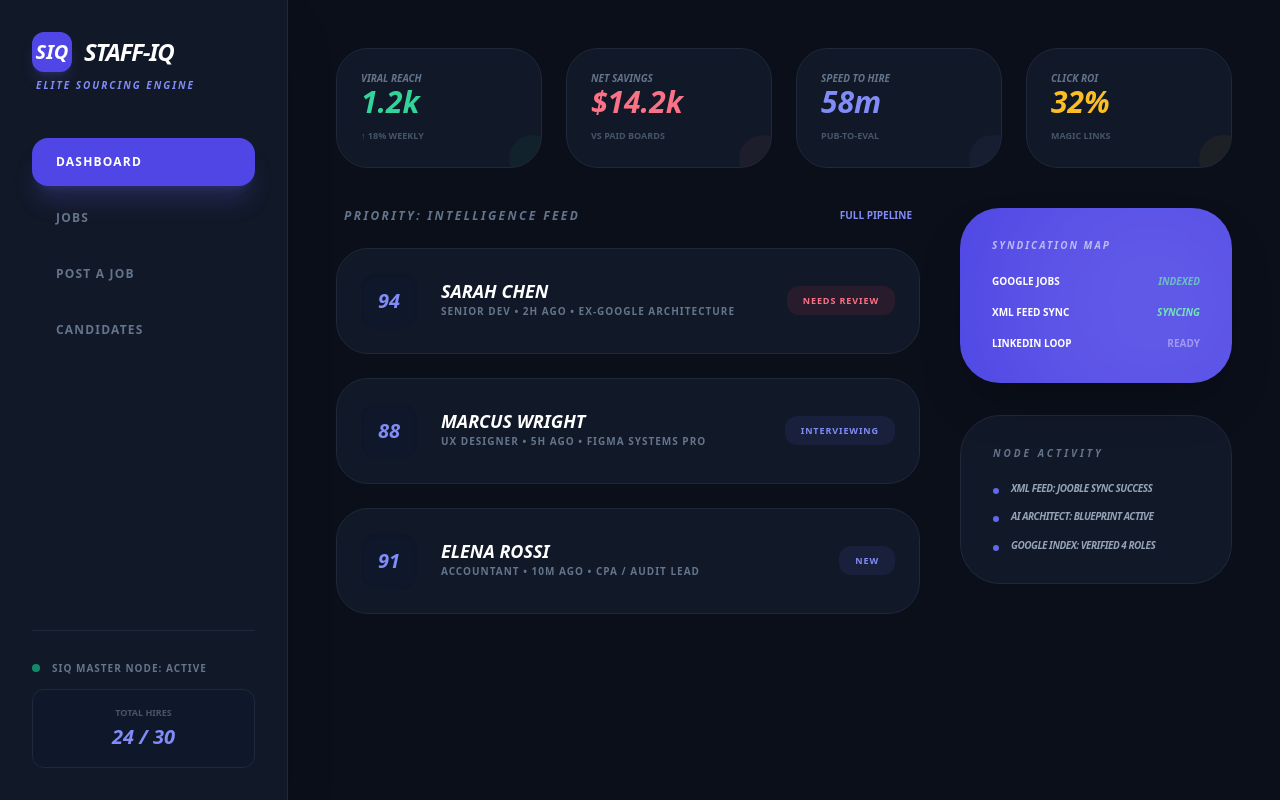
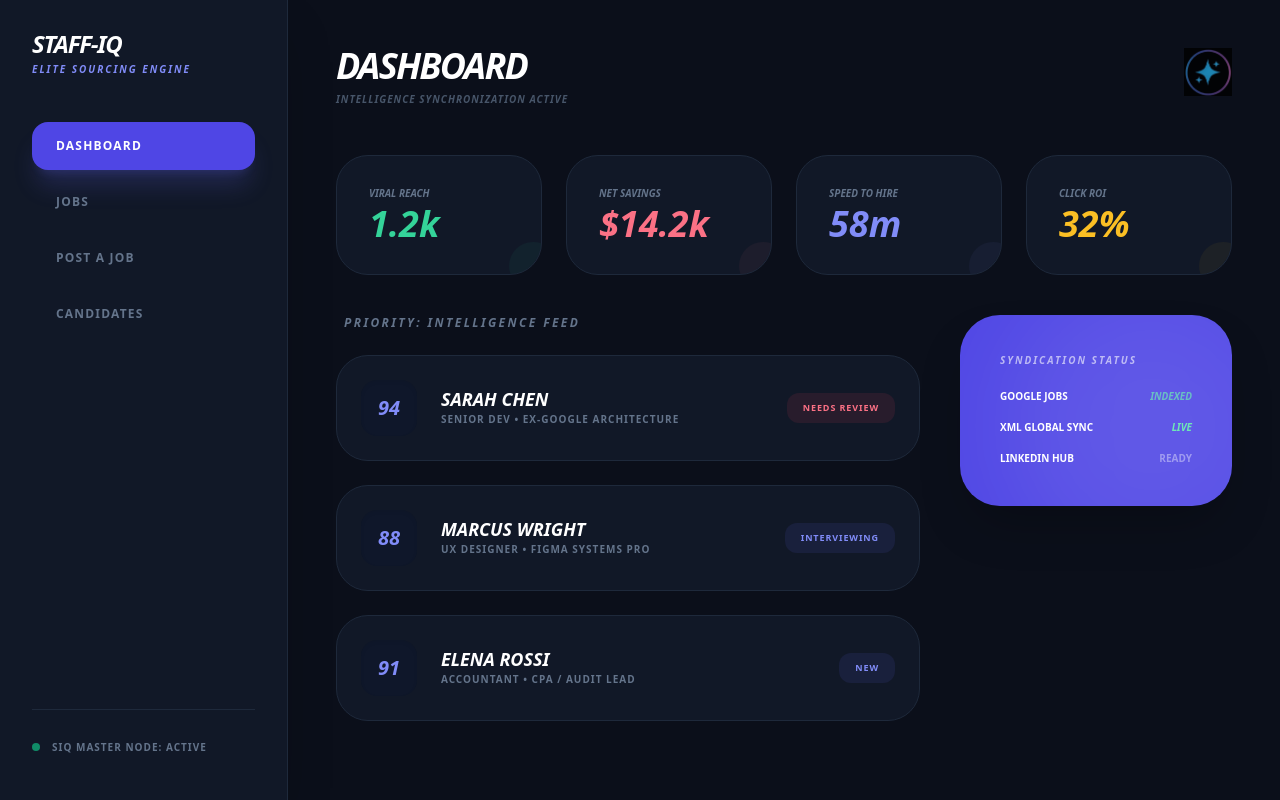
Before and after one commit to dansims2024-afk/staff-iq, a React (Vite) app: page / in a window 1280 px wide. Built offline with nearby package versions, Linux system fonts and the light colour scheme.

Commit message:
Update App.jsx

```diff
--- a/src/App.jsx
+++ b/src/App.jsx
@@ -15,7 +15,7 @@ export default function App() {
     { id: 104, title: "FRONT DESK ASSOCIATE", dept: "Operations", health: 70, applicants: 55, clicks: 402, velocity: "High" }
   ]);
 
-  const [candidates, setCandidates] = useState([
+  const [candidates] = useState([
     { id: 1, name: "SARAH CHEN", role: "Senior Dev", score: "94%", status: "NEEDS REVIEW", time: "2h ago", stage: "Screening", hit: "Ex-Google Architecture" },
     { id: 2, name: "MARCUS WRIGHT", role: "UX Designer", score: "88%", status: "INTERVIEWING", time: "5h ago", stage: "Technical", hit: "Figma Systems Pro" },
     { id: 3, name: "ELENA ROSSI", role: "Accountant", score: "91%", status: "NEW", time: "10m ago", stage: "Sourced", hit: "CPA / Audit Lead" },
@@ -30,7 +30,7 @@ export default function App() {
     if (!title) return alert("System requires a Job Title.");
     setIsGenerating(true);
     setTimeout(() => {
-      setDescription(`MISSION: ${title.toUpperCase()}\n\nTHE IMPACT\nJoin Staff-IQ. As our ${title}, you will ensure that our high-velocity environment remains organized, efficient, and infinitely scalable.\n\n90-DAY SUCCESS METRICS\n• Optimization: Audit and improve at least 3 core workflows.\n• Execution: Maintain 100% accuracy on mission-critical projects.\n\nTHE ARCHETYPE\n• High-Velocity Execution: Anticipate needs before they arise.\n• Strategic Mindset: Solve problems at the root.`);
+      setDescription(`MISSION: ${title.toUpperCase()}\n\nTHE IMPACT\nJoin Staff-IQ. As our ${title}, you will ensure that our high-velocity environment remains organized, efficient, and infinitely scalable.\n\n90-DAY SUCCESS METRICS\n• Optimization: Audit and improve at least 3 core workflows.\n• Execution: Maintain 100% accuracy on mission-critical projects.`);
       setIsGenerating(false);
     }, 1200);
   };
@@ -41,18 +41,19 @@ export default function App() {
       {/* SIDEBAR */}
       <nav className="w-72 p-8 fixed h-full flex flex-col bg-[#111827] border-r border-slate-800 shadow-2xl z-30">
         <div className="mb-12">
-          <div className="flex items-center gap-3 mb-2">
-             <div className="w-10 h-10 bg-indigo-600 rounded-xl flex items-center justify-center shadow-lg shadow-indigo-500/20">
-                <span className="font-black italic text-xl text-white">SIQ</span>
-             </div>
-             <h1 className="text-2xl font-[900] italic uppercase tracking-tighter text-white">Staff-IQ</h1>
-          </div>
-          <p className="text-[10px] font-black text-indigo-400 uppercase tracking-[0.2em] ml-1 leading-none italic">Elite Sourcing Engine</p>
+          <h1 className="text-2xl font-[900] italic uppercase tracking-tighter text-white leading-none">Staff-IQ</h1>
+          <p className="text-[10px] font-black text-indigo-400 uppercase tracking-[0.2em] mt-2 leading-none italic">Elite Sourcing Engine</p>
         </div>
 
-        <div className="flex flex-col gap-2">
+        <div className="flex flex-col gap-2 flex-1">
           {['Dashboard', 'Jobs', 'Post a Job', 'Candidates'].map((tab) => (
-            <button key={tab} onClick={() => setActiveTab(tab)} className={`text-left p-4 px-6 rounded-2xl font-black uppercase text-xs tracking-widest transition-all ${activeTab === tab ? 'bg-indigo-600 text-white shadow-xl shadow-indigo-500/20' : 'text-slate-500 hover:bg-slate-800'}`}>{tab}</button>
+            <button
+              key={tab}
+              onClick={() => setActiveTab(tab)}
+              className={`text-left p-4 px-6 rounded-2xl font-black uppercase text-xs tracking-widest transition-all ${activeTab === tab ? 'bg-indigo-600 text-white shadow-xl shadow-indigo-500/20' : 'text-slate-500 hover:bg-slate-800'}`}
+            >
+              {tab}
+            </button>
           ))}
         </div>
 
@@ -61,50 +62,50 @@ export default function App() {
              <div className="w-2 h-2 bg-emerald-500 rounded-full animate-pulse"></div>
              <span className="text-[10px] font-black text-slate-500 uppercase tracking-widest leading-none">SIQ Master Node: Active</span>
           </div>
-          <div className="bg-slate-900 p-4 rounded-xl border border-slate-800 text-center">
-             <p className="text-[9px] font-black text-slate-600 uppercase mb-1">Total Hires</p>
-             <p className="text-xl font-black italic text-indigo-400">24 / 30</p>
-          </div>
         </div>
       </nav>
 
       {/* MAIN COMMAND AREA */}
       <main className="flex-1 ml-72 p-12">
 
+        {/* TOP HEADER: BRAND LOGO RESTORED TO TOP RIGHT */}
+        <header className="flex justify-between items-start mb-12">
+          <div>
+            <h2 className="text-4xl font-[900] italic uppercase tracking-tighter leading-none mb-2">{activeTab}</h2>
+            <p className="text-slate-600 text-[10px] font-black uppercase tracking-widest italic">Intelligence Synchronization Active</p>
+          </div>
+          <img src="/logo.png" alt="Staff-IQ Logo" className="w-12 h-12 object-contain opacity-80" />
+        </header>
+
         {/* DASHBOARD VIEW */}
         {activeTab === 'Dashboard' && (
           <div className="space-y-10 animate-in fade-in duration-500">
-            {/* Top Metric Strip */}
+            {/* KPI Metrics */}
             <div className="grid grid-cols-4 gap-6">
               {[
-                { label: 'Viral Reach', val: '1.2k', sub: '↑ 18% Weekly', color: 'text-emerald-400' },
-                { label: 'Net Savings', val: '$14.2k', sub: 'vs Paid Boards', color: 'text-rose-400' },
-                { label: 'Speed to Hire', val: '58m', sub: 'Pub-to-Eval', color: 'text-indigo-400' },
-                { label: 'Click ROI', val: '32%', sub: 'Magic Links', color: 'text-amber-400' }
+                { label: 'Viral Reach', val: '1.2k', color: 'text-emerald-400' },
+                { label: 'Net Savings', val: '$14.2k', color: 'text-rose-400' },
+                { label: 'Speed to Hire', val: '58m', color: 'text-indigo-400' },
+                { label: 'Click ROI', val: '32%', color: 'text-amber-400' }
               ].map((s, i) => (
-                <div key={i} className="bg-[#111827] border border-slate-800 p-6 rounded-[32px] relative overflow-hidden group">
+                <div key={i} className="bg-[#111827] border border-slate-800 p-8 rounded-[32px] relative overflow-hidden group">
                   <p className="text-slate-500 text-[10px] font-black uppercase mb-1 italic leading-none">{s.label}</p>
-                  <p className={`text-3xl font-[900] italic ${s.color} leading-none`}>{s.val}</p>
-                  <p className="text-[9px] font-black text-slate-600 uppercase mt-3">{s.sub}</p>
-                  <div className={`absolute -right-4 -bottom-4 w-12 h-12 rounded-full opacity-5 group-hover:opacity-20 transition-all ${s.color.replace('text', 'bg')}`}></div>
+                  <p className={`text-4xl font-[900] italic ${s.color} leading-none mt-2`}>{s.val}</p>
+                  <div className={`absolute -right-4 -bottom-4 w-12 h-12 rounded-full opacity-5 group-hover:opacity-10 transition-all ${s.color.replace('text', 'bg')}`}></div>
                 </div>
               ))}
             </div>
 
-            {/* Main Intelligence Grid */}
+            {/* Intelligence Grid */}
             <div className="grid grid-cols-12 gap-10">
-              {/* Intelligence Feed */}
               <div className="col-span-8 space-y-6">
-                <div className="flex justify-between items-center px-2">
-                  <h3 className="text-xs font-black uppercase tracking-[0.2em] text-slate-500 italic">Priority: Intelligence Feed</h3>
-                  <button onClick={() => setActiveTab('Candidates')} className="text-[10px] font-black uppercase text-indigo-400 hover:underline">Full Pipeline</button>
-                </div>
+                <h3 className="text-xs font-black uppercase tracking-[0.2em] text-slate-500 italic px-2">Priority: Intelligence Feed</h3>
                 {candidates.slice(0, 3).map((c) => (
                   <div key={c.id} className="bg-[#111827] border border-slate-800 p-6 rounded-[32px] flex items-center gap-6 group hover:border-indigo-500 transition-all cursor-pointer">
                     <div className="w-14 h-14 bg-slate-900 rounded-2xl flex items-center justify-center text-xl font-[900] italic text-indigo-400 shadow-inner">{c.score.replace('%', '')}</div>
                     <div className="flex-1">
                       <p className="font-black text-lg uppercase italic leading-none mb-1 text-white group-hover:text-indigo-400 transition-colors">{c.name}</p>
-                      <p className="text-[10px] font-bold text-slate-500 uppercase tracking-widest">{c.role} • {c.time} • {c.hit}</p>
+                      <p className="text-[10px] font-bold text-slate-500 uppercase tracking-widest">{c.role} • {c.hit}</p>
                     </div>
                     <span className={`px-4 py-2 rounded-xl text-[9px] font-black uppercase tracking-widest ${c.status === 'NEEDS REVIEW' ? 'bg-rose-500/10 text-rose-400' : 'bg-indigo-500/10 text-indigo-400'}`}>{c.status}</span>
                   </div>
@@ -113,49 +114,17 @@ export default function App() {
 
               {/* Automation Side Column */}
               <div className="col-span-4 space-y-8">
-                <div className="bg-indigo-600 rounded-[40px] p-8 text-white relative overflow-hidden shadow-2xl">
-                   <h4 className="text-[10px] font-black uppercase tracking-[0.2em] opacity-60 mb-6 italic leading-none">Syndication Map</h4>
+                <div className="bg-indigo-600 rounded-[40px] p-10 text-white relative overflow-hidden shadow-2xl">
+                   <h4 className="text-[10px] font-black uppercase tracking-[0.2em] opacity-60 mb-6 italic leading-none">Syndication Status</h4>
                    <div className="space-y-4 text-[10px] font-black uppercase relative z-10">
                       <div className="flex justify-between items-center"><span>Google Jobs</span><span className="text-emerald-300 italic animate-pulse">Indexed</span></div>
-                      <div className="flex justify-between items-center"><span>XML Feed Sync</span><span className="text-emerald-300 italic">Syncing</span></div>
-                      <div className="flex justify-between items-center"><span>LinkedIn Loop</span><span className="opacity-40">Ready</span></div>
+                      <div className="flex justify-between items-center"><span>XML Global Sync</span><span className="text-emerald-300 italic">Live</span></div>
+                      <div className="flex justify-between items-center"><span>LinkedIn Hub</span><span className="opacity-40">Ready</span></div>
                    </div>
                    <div className="absolute -right-20 -bottom-20 w-80 h-80 bg-white/10 rounded-full blur-3xl"></div>
                 </div>
-
-                <div className="bg-[#111827] border border-slate-800 rounded-[40px] p-8">
-                   <h4 className="text-[10px] font-black uppercase tracking-[0.3em] text-slate-500 mb-6 italic leading-none">Node Activity</h4>
-                   <div className="space-y-4">
-                      {['XML Feed: Jooble Sync Success', 'AI Architect: Blueprint Active', 'Google Index: Verified 4 roles'].map((log, i) => (
-                        <div key={i} className="flex items-start gap-3">
-                          <div className="w-1.5 h-1.5 bg-indigo-500 rounded-full mt-1.5"></div>
-                          <p className="text-[10px] font-bold text-slate-400 uppercase tracking-tighter leading-tight italic">{log}</p>
-                        </div>
-                      ))}
-                   </div>
-                </div>
               </div>
             </div>
-          </div>
-        )}
-
-        {/* JOBS VIEW */}
-        {activeTab === 'Jobs' && (
-          <div className="grid grid-cols-2 gap-6 animate-in fade-in">
-            {jobs.map(j => (
-              <div key={j.id} className="bg-[#111827] border border-slate-800 p-8 rounded-[40px] group hover:border-indigo-500 transition-all">
-                <div className="flex justify-between items-start mb-6">
-                   <span className="px-3 py-1 bg-slate-800 rounded-lg text-[10px] font-black uppercase tracking-widest text-slate-500">{j.dept}</span>
-                   <span className={`text-[10px] font-black uppercase ${j.health > 80 ? 'text-emerald-500' : 'text-amber-500'}`}>Pipeline: {j.health}%</span>
-                </div>
-                <h4 className="text-2xl font-[900] italic uppercase leading-none mb-2">{j.title}</h4>
-                <p className="text-[10px] font-bold text-slate-500 uppercase tracking-widest mb-8">{j.applicants} Applicants • {j.clicks} Viral Clicks</p>
-                <div className="flex gap-4">
-                  <button className="flex-1 py-3 bg-indigo-600 rounded-xl text-[10px] font-black uppercase tracking-widest">Manage Requisition</button>
-                  <button className="px-4 py-3 bg-slate-800 rounded-xl text-[10px] font-black uppercase tracking-widest">XML Link</button>
-                </div>
-              </div>
-            ))}
           </div>
         )}
 
@@ -170,7 +139,6 @@ export default function App() {
                     <div key={c.id} className="bg-[#1C2533] p-6 rounded-[32px] border border-slate-700 shadow-lg group hover:border-indigo-500 transition-all">
                       <div className="flex justify-between items-start mb-4">
                         <span className="text-2xl font-[900] italic text-indigo-400">{c.score.replace('%', '')}</span>
-                        <div className="w-2 h-2 bg-emerald-500 rounded-full animate-pulse"></div>
                       </div>
                       <p className="font-black text-sm uppercase italic leading-none mb-1">{c.name}</p>
                       <p className="text-[10px] font-bold text-slate-500 uppercase tracking-widest">{c.role}</p>
@@ -186,15 +154,8 @@ export default function App() {
         {activeTab === 'Post a Job' && (
           <div className="max-w-4xl animate-in slide-in-from-bottom-4">
              <div className="bg-[#111827] p-12 rounded-[48px] border border-slate-800 shadow-2xl">
-                <input
-                  value={title}
-                  onChange={(e) => setTitle(e.target.value)}
-                  className="w-full bg-slate-800/50 p-8 rounded-[32px] border-none font-[900] italic text-4xl uppercase mb-8 outline-none focus:ring-2 focus:ring-indigo-500 text-white"
-                  placeholder="TARGET ROLE TITLE..."
-                />
-                <button onClick={generateStrategicAI} disabled={isGenerating} className="mb-10 bg-indigo-600 text-white px-10 py-4 rounded-full font-[900] italic text-xs uppercase tracking-widest hover:bg-indigo-700 shadow-xl shadow-indigo-500/20">
-                  {isGenerating ? "Analyzing talent markets..." : "✨ Generate Strategic JD"}
-                </button>
+                <input value={title} onChange={(e) => setTitle(e.target.value)} className="w-full bg-slate-800/50 p-8 rounded-[32px] border-none font-[900] italic text-4xl uppercase mb-8 outline-none focus:ring-2 focus:ring-indigo-500 text-white shadow-inner" placeholder="TARGET ROLE TITLE..." />
+                <button onClick={generateStrategicAI} disabled={isGenerating} className="mb-10 bg-indigo-600 text-white px-10 py-4 rounded-full font-[900] italic text-xs uppercase tracking-widest hover:bg-indigo-700 shadow-xl shadow-indigo-500/20">{isGenerating ? "Analyzing..." : "✨ Generate Strategic JD"}</button>
                 <div className="w-full min-h-[500px] p-12 bg-slate-900/50 rounded-[40px] shadow-inner overflow-y-auto">
                    {description ? <p className="text-sm font-bold text-slate-400 leading-relaxed whitespace-pre-wrap">{description}</p> : <div className="h-full flex items-center justify-center opacity-20"><span className="text-6xl italic font-black">SIQ</span></div>}
                 </div>
```
